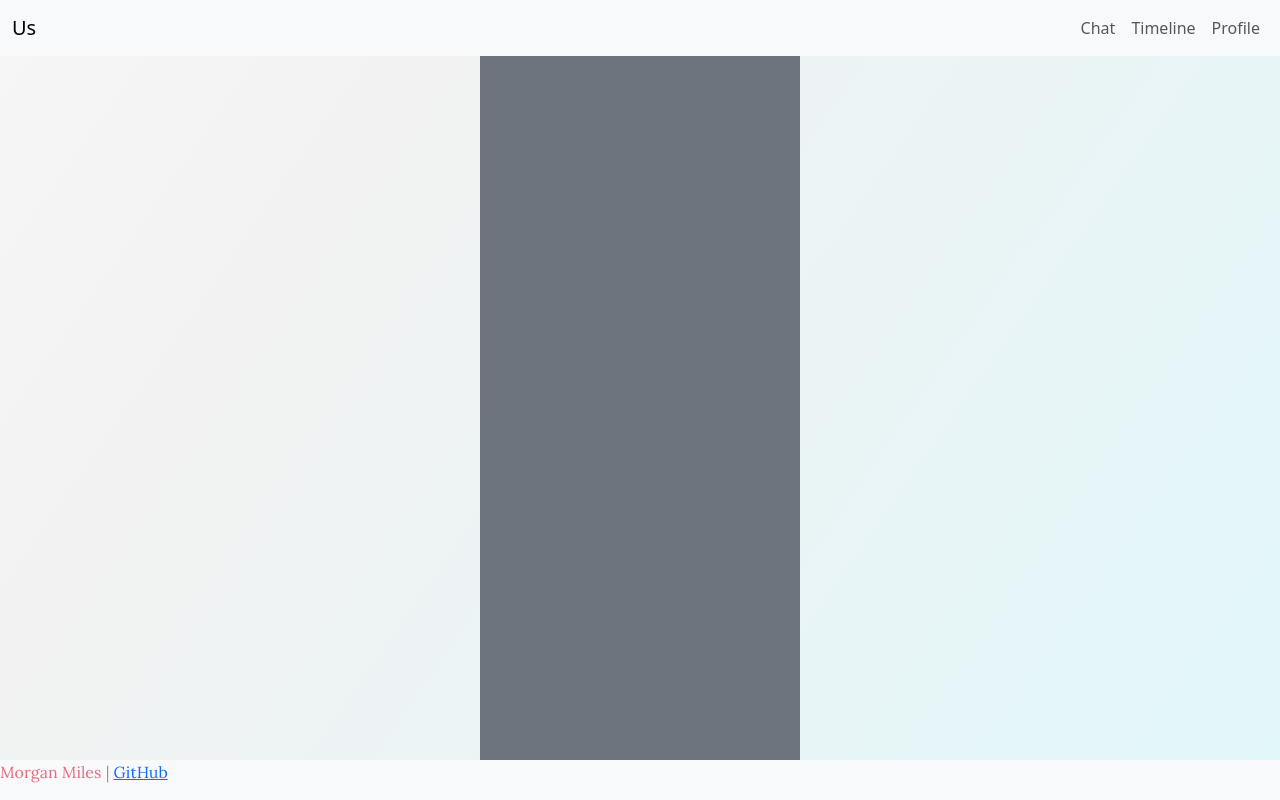
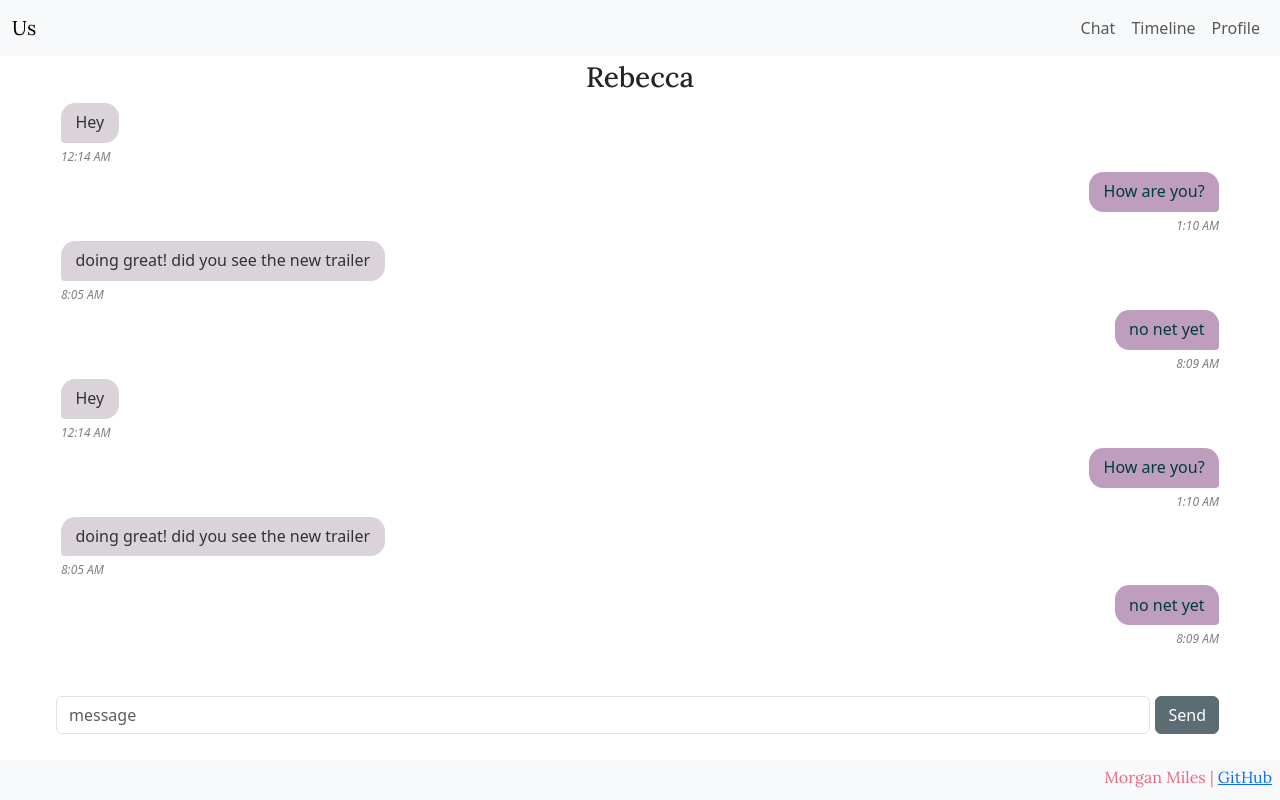
Before and after one commit to mgmiles7/startup, a React (Vite) app: page / in a window 1280 px wide. Both pictures are taken after typing "Sample", "Sample" into the empty fields and a click on the button "Login". Built offline with nearby package versions, Linux system fonts and the light colour scheme.

Commit message:
finally fixed the css for the chat and login pages

```diff
--- a/src/app.jsx
+++ b/src/app.jsx
@@ -4,15 +4,14 @@ import { BrowserRouter, Routes, Route, useNavigate } from "react-router-dom";
 import { Layout } from './header_footer'
 import { Login } from './login/login'
 
+
 export default function App() {
 
     return (
-     <div className = "body">
         <Routes>
             <Route path = '/' element = {<Login />} exact />
             <Route path = '/header_footer' element = {<Layout />} />
         </Routes>
-    </div>
     );
 
 }
--- a/chat.css
+++ b/src/chat/chat.css
@@ -1,6 +1,7 @@
 @import url('https://fonts.googleapis.com/css2?family=Lora:ital,wght@0,400..700;1,400..700&display=swap');
 
-body {
+.body-layout {
+    background-color: white;
     display: flex;
     flex-direction: column;
     height: 100dvh;
@@ -19,7 +20,7 @@ header {
     font-family: 'Lora';
 }
 
-main {
+.main {
     display: flex;
     flex-direction: column;
     flex: 1;
@@ -87,9 +88,7 @@ h3, h2 {
     color: gray;
 }
 
-.btn.btn-primary {
-    /* background-color: #67d8e7;
-    border-color: #67dae7; */
+.btn.btn-primary.send {
     background-color: #596d73;
     border-color: #596d73;
 }
@@ -110,3 +109,21 @@ p {
     color: #bf9dbf;
     text-decoration: none;
 }
+
+
+#message-row {
+    display: flex;
+    flex-direction: row;
+    align-self: center;
+    justify-content: flex-start;
+    width: 100%;
+}
+
+#message-text{
+    flex: 1 1 auto;
+
+}
+
+#send {
+    margin-left: 5px;
+}
--- a/src/chat/chat.jsx
+++ b/src/chat/chat.jsx
@@ -1,9 +1,71 @@
 import React from 'react';
-
+import './chat.css'
 export function Chat() {
   return (
-    <main className="container-fluid bg-secondary text-center">
-      <div>chat displayed here</div>
-    </main>
+    <div className='main'>
+        <h3>Rebecca</h3>
+            <ul className = "messages">
+                <li className = "message-received message">
+                    <div className="bubble">
+                        Hey
+                    </div>
+                    <span className="timestamp">12:14 AM</span>
+                </li>
+                <li className = "message-sent message">
+                    <div className="bubble">
+                        How are you?
+                    </div>
+                    <span className="timestamp"> 1:10 AM</span>
+                </li>
+                <li className = "message-received message">
+                    <div className="bubble">
+                        doing great! did you see the new trailer
+                    </div>
+                    <span className="timestamp">8:05 AM</span>
+                </li>
+                <li className = "message-sent message">
+                    <div className="bubble">
+                        no net yet
+                    </div>
+                    <span className="timestamp"> 8:09 AM</span>
+                </li>
+                <li className = "message-received message">
+                    <div className="bubble">
+                        Hey
+                    </div>
+                    <span className="timestamp">12:14 AM</span>
+                </li>
+                <li className = "message-sent message">
+                    <div className="bubble">
+                        How are you?
+                    </div>
+                    <span className="timestamp"> 1:10 AM</span>
+                </li>
+                <li className = "message-received message">
+                    <div className="bubble">
+                        doing great! did you see the new trailer
+                    </div>
+                    <span className="timestamp">8:05 AM</span>
+                </li>
+                <li className = "message-sent message">
+                    <div className="bubble">
+                        no net yet
+                    </div>
+                    <span className="timestamp"> 8:09 AM</span>
+                </li>
+            </ul>
+            <div>
+            <form method="post" action="send_message">
+                <div id = 'message-row'>
+                <div id = 'message-text' className="input-group">
+                <input type="text" className="form-control" placeholder="message"/>
+                </div>
+                <div>
+                <button id = 'send' type="submit" className="btn btn-primary send">Send</button>
+                </div>
+                </div>
+            </form>
+            </div>
+    </div>
   );
 }
--- a/src/header_footer.jsx
+++ b/src/header_footer.jsx
@@ -1,6 +1,6 @@
 import React from 'react';
 import 'bootstrap/dist/css/bootstrap.min.css';
-import './app.css';
+import './chat/chat.css';
 import { BrowserRouter, NavLink, Route, Routes } from 'react-router-dom';
 import { Chat } from './chat/chat';
 import { Timeline } from './timeline/timeline';
@@ -8,7 +8,7 @@ import { Profile } from './profile/profile';
 
 export function Layout() {
   return (
-        <div className = "body">
+        <div className='body-layout'>
             <header>
                 <nav className="navbar navbar-expand fixed-top bg-light">
                     <div className="container-fluid">
--- a/src/login/login.jsx
+++ b/src/login/login.jsx
@@ -1,6 +1,7 @@
 import React from 'react';
 import { BrowserRouter } from 'react-router-dom';
 import { useNavigate } from 'react-router-dom';
+import '../app.css'
 
 export function Login() {
   const navigate = useNavigate();
```
